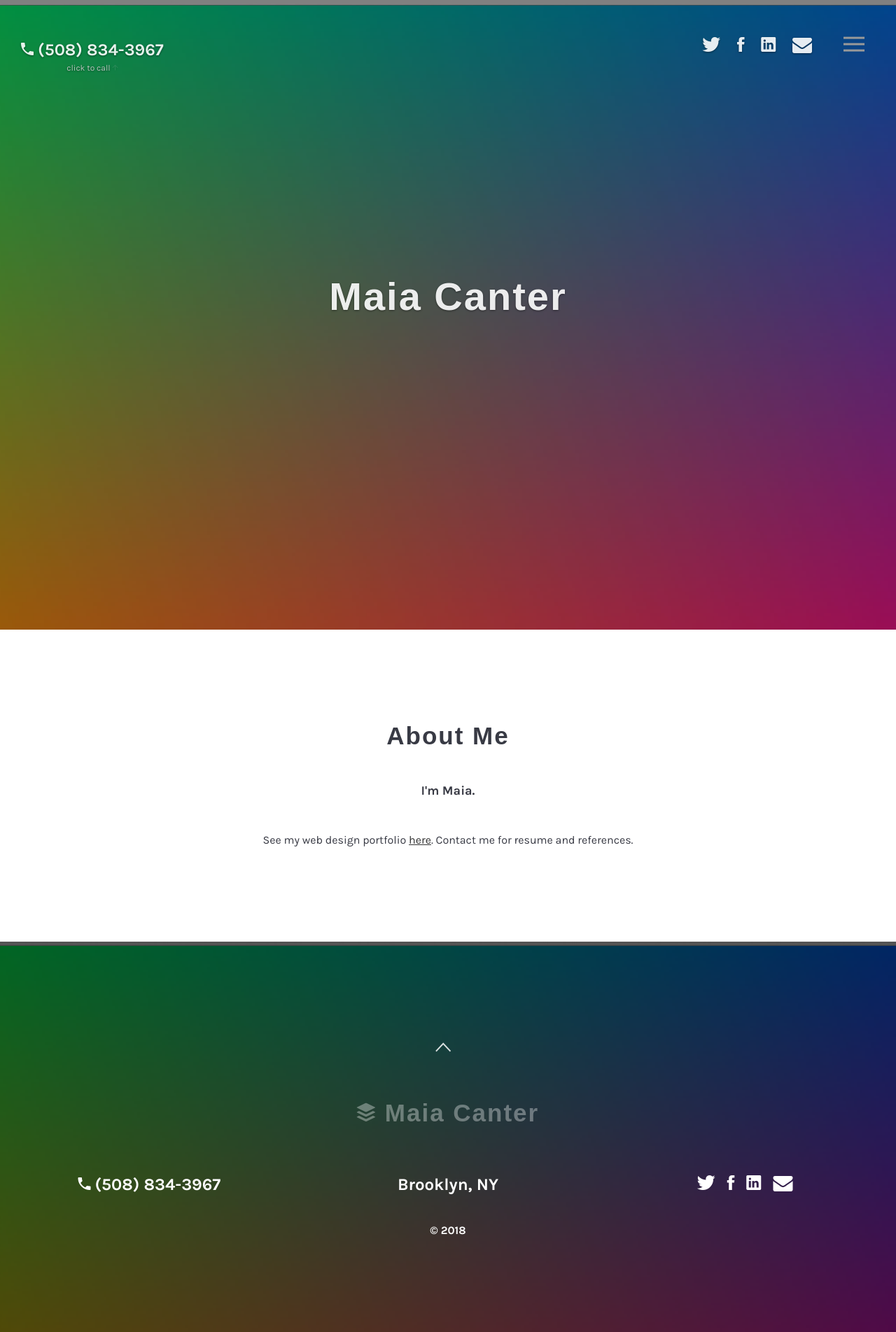
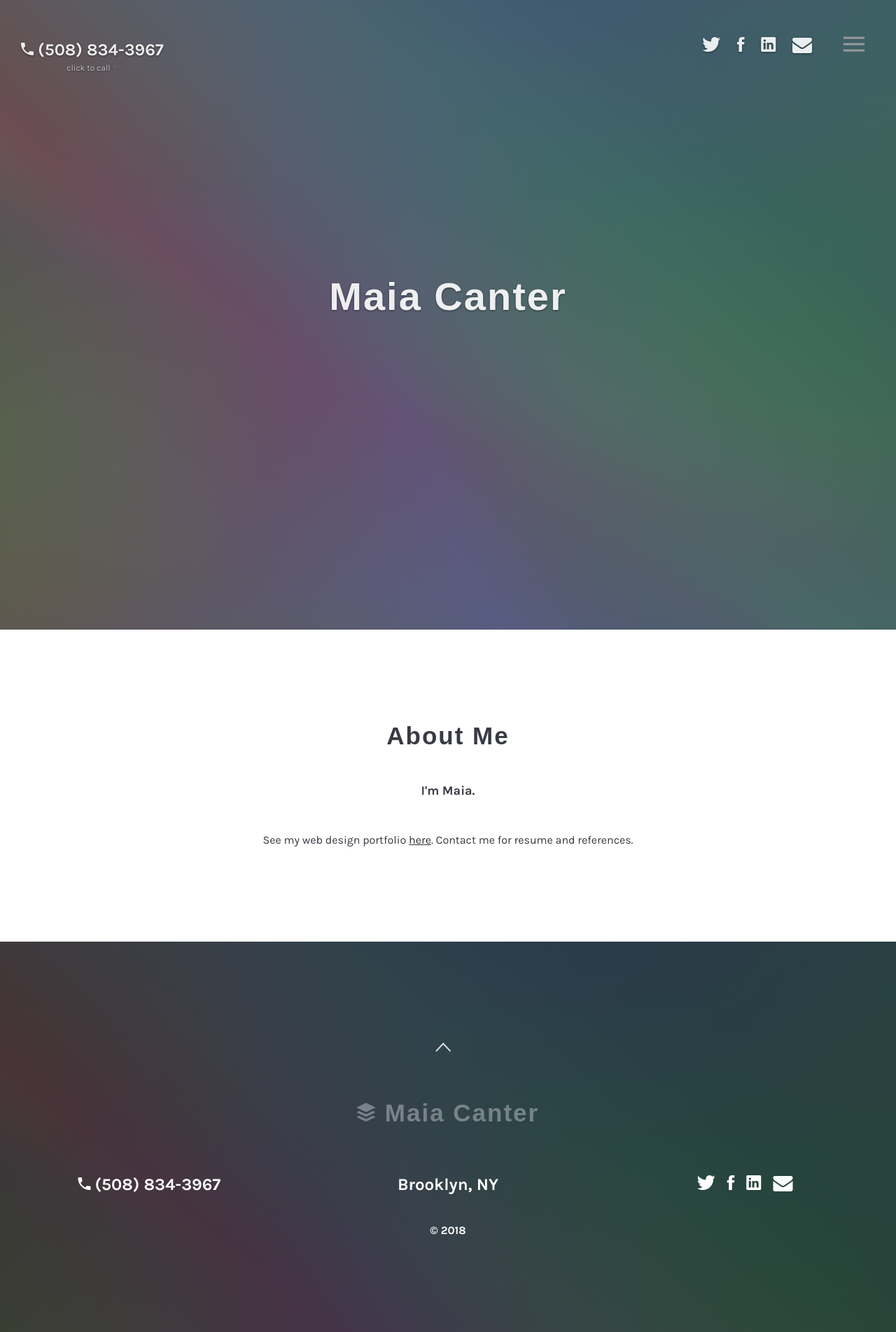
Before and after one commit to maiaflow/maiacanter, a Jekyll site: the page built from index.html, in a window 1280 px wide. Shown: the whole page at 70% size. Built offline with Jekyll 4.4.1, drawn with Linux system fonts in a browser that asks for light colours; nearby versions of some CDN libraries; some web fonts are replaced.

Commit message:
never mind!

```diff
--- a/css/cover.css
+++ b/css/cover.css
@@ -143,7 +143,7 @@ a.border-button-black, .border-button-black {
 }
 .site-wrapper-2 {
 /*   background: url(../rotate/rotate.php);*/
-    background: url(../img/rg.jpg);
+    background: url(../img/yay.jpg);
 }
 .site-wrapper-3 {
     background: url(../img/cover5.jpg);
@@ -1074,7 +1074,7 @@ margin-top: 20px;
     z-index: 999;
     overflow: hidden;
     /*background: #1b1f23 url(../img/../img/cover4.jpg) no-repeat 50% 50%;*/
-    background: url(../img/rg.jpg);
+    background: url(../img/yay.jpg);
     -webkit-background-size: cover;
     -moz-background-size: cover;
     background-size: cover;
```
